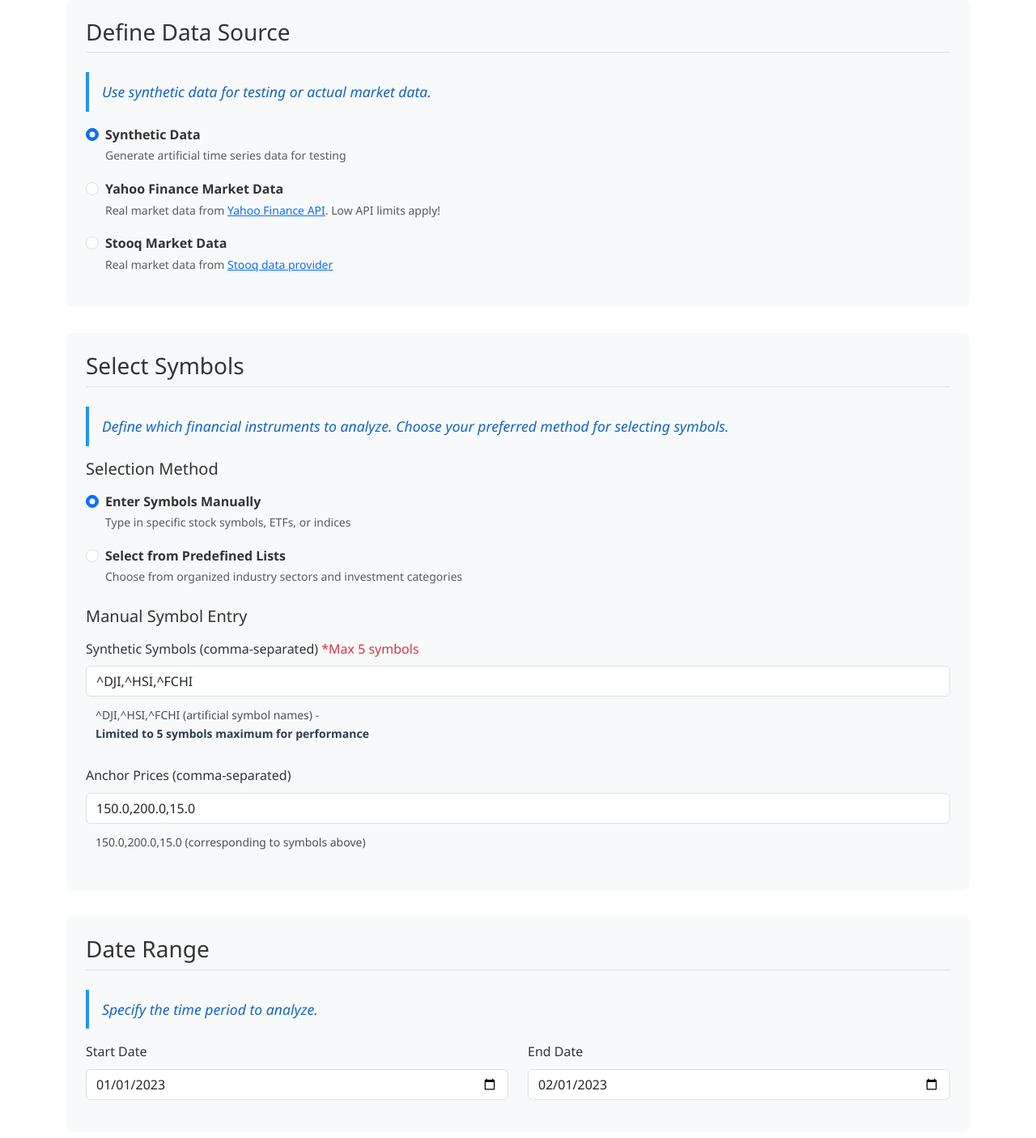
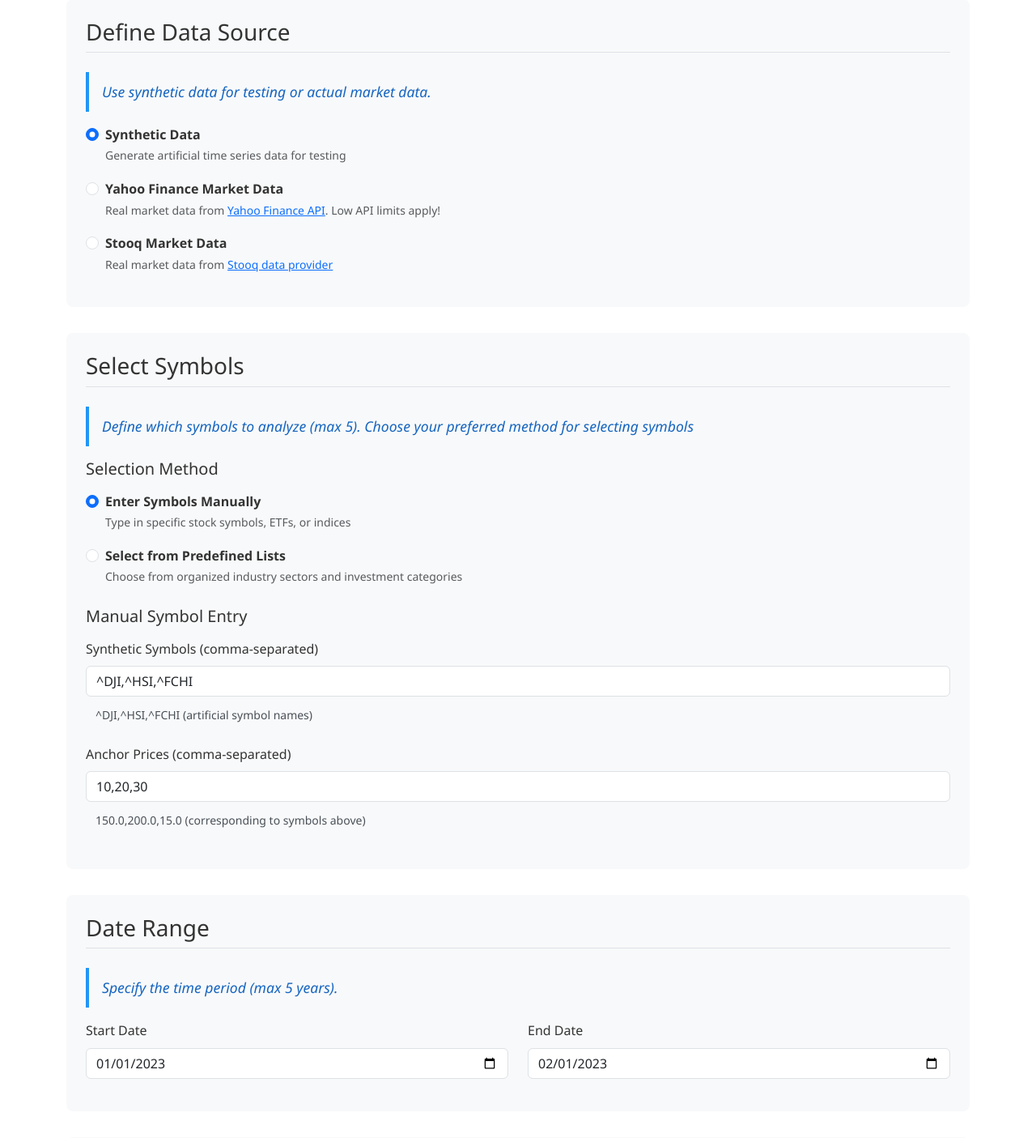
Before and after one commit to garthmortensen/timeseries-frontend, a Django app: page /analysis/ in a window 1280 px wide. Shown: the part 294-1699 px from the top of the page at 81% size. Run offline with Django 5.2, Linux system fonts and the light colour scheme; some libraries are stand-ins or nearby versions.

Commit message:
Performance: set max input values, improve pop quiz

```diff
--- a/templates/timeseries/analysis.html
+++ b/templates/timeseries/analysis.html
@@ -123,7 +123,7 @@
     <div class="form-section">
         <h3 class="section-header">Select Symbols</h3>
         <div class="guide-text">
-            Define which financial instruments to analyze. Choose your preferred method for selecting symbols.
+            Define which symbols to analyze (max 5). Choose your preferred method for selecting symbols
         </div>
 
         <!-- Symbol Selection Method -->
@@ -151,25 +151,25 @@
 
             <div id="market-params" style="display: none;">
                 <div class="mb-3">
-                    <label for="symbols" class="form-label">Symbols (comma-separated) <span class="text-danger">*Max 5 symbols</span></label>
+                    <label for="symbols" class="form-label">Symbols (comma-separated)</label>
                     <input type="text" class="form-control" id="symbols" name="symbols" value="^DJI,^HSI,^FCHI" placeholder="Enter symbols like AAPL,MSFT,GOOGL">
                     <div class="parameter-help">
-                        ^DJI,^HSI,^FCHI - <strong>Limited to 5 symbols maximum for performance</strong>
+                        ^DJI,^HSI,^FCHI
                     </div>
                 </div>
             </div>
 
             <div id="synthetic-params" style="display: block;">
                 <div class="mb-3">
-                    <label for="synthetic-symbols" class="form-label">Synthetic Symbols (comma-separated) <span class="text-danger">*Max 5 symbols</span></label>
+                    <label for="synthetic-symbols" class="form-label">Synthetic Symbols (comma-separated)</label>
                     <input type="text" class="form-control" id="synthetic-symbols" name="synthetic_symbols" value="^DJI,^HSI,^FCHI" placeholder="Enter symbols like SYM1,SYM2,SYM3">
                     <div class="parameter-help">
-                        ^DJI,^HSI,^FCHI (artificial symbol names) - <strong>Limited to 5 symbols maximum for performance</strong>
+                        ^DJI,^HSI,^FCHI (artificial symbol names)
                     </div>
                 </div>
                 <div class="mb-3">
                     <label for="synthetic-anchor-prices" class="form-label">Anchor Prices (comma-separated)</label>
-                    <input type="text" class="form-control" id="synthetic-anchor-prices" name="synthetic_anchor_prices" value="150.0,200.0,15.0" placeholder="Enter prices like 100.0,200.0,50.0">
+                    <input type="text" class="form-control" id="synthetic-anchor-prices" name="synthetic_anchor_prices" value="10,20,30" placeholder="Enter prices like 100.0,200.0,50.0">
                     <div class="parameter-help">
                         150.0,200.0,15.0 (corresponding to symbols above)
                     </div>
@@ -1128,7 +1128,7 @@
     <div class="form-section">
         <h3 class="section-header">Date Range</h3>
         <div class="guide-text">
-            Specify the time period to analyze.
+            Specify the time period (max 5 years).
         </div>
 
         <div class="row">
@@ -1205,9 +1205,9 @@
             <div class="col-md-3">
                 <div class="mb-3">
                     <label for="arima-forecast-steps" class="form-label">Forecast Steps</label>
-                    <input type="number" class="form-control" id="arima-forecast-steps" name="arima_forecast_steps" min="1" max="50" value="10">
+                    <input type="number" class="form-control" id="arima-forecast-steps" name="arima_forecast_steps" min="1" max="20" value="10">
                     <div class="parameter-help">
-                        Number of time periods to forecast into the future. Higher values (10-30) provide more detailed forecast plots but may be less reliable. Use 5-10 for daily data, 10-20 for weekly data. More than 30 steps is rarely meaningful for financial forecasting.
+                        Number of time periods to forecast into the future. Higher values (10-20) provide more detailed forecast plots but may be less reliable. Use 5-10 for daily data, 10-20 for weekly data. More than 20 steps is rarely meaningful for financial forecasting.
                     </div>
                 </div>
             </div>
@@ -1273,7 +1273,7 @@
         <div id="spillover-params" style="display: block;">
             <div class="mb-3">
                 <label for="forecast-horizon" class="form-label">Forecast Horizon</label>
-                <input type="number" class="form-control" id="forecast-horizon" name="forecast_horizon" min="1" max="10" value="3">
+                <input type="number" class="form-control" id="forecast-horizon" name="forecast_horizon" min="1" max="10" value="5">
                 <div class="parameter-help">
                     Determines how far into the future to measure spillover effects. Short horizons (1-3 periods) capture immediate contagion, longer horizons (5-10) reveal persistent interconnections. Use 1-day for high-frequency trading, 1-week for tactical allocation, 1-month for strategic portfolio decisions.
                 </div>
@@ -1449,19 +1449,19 @@ document.addEventListener('DOMContentLoaded', function() {
     const pageTitle = document.querySelector('h1.mb-4');
     const marketIntroText = document.querySelector('.guide-text[style*="font-size: 1.1em"]');
 
-    // Cycling loading messages - Statistics Pop Quiz
-    let loadingMessageInterval;
+// Cycling loading messages - Statistics Pop Quiz
+let loadingMessageInterval;
     const loadingMessages = [
         'Loading...\nQ: When was the ROC curve created?',
         'Loading...\nA: During WWII, for radar signal detection',
-        'Loading...\nQ: What does ARIMA stand for?',
-        'Loading...\nA: AutoRegressive Integrated Moving Average',
+        'Loading...\nQ: What does ARIMA tell you?',
+        'Loading...\nA: How past values and trends shape the future',
         'Loading...\nQ: Who invented the correlation coefficient?',
         'Loading...\nA: Karl Pearson in 1896',
         'Loading...\nQ: What is the Central Limit Theorem about?',
         'Loading...\nA: Sample means approach normal distribution',
-        'Loading...\nQ: What does GARCH model?',
-        'Loading...\nA: Generalized AutoRegressive Conditional Heteroskedasticity (volatility clustering)',
+        'Loading...\nQ: What does GARCH tell you?',
+        'Loading...\nA: When volatility spikes are likely to return',
         'Loading...\nQ: Who developed the Black-Scholes model?',
         'Loading...\nA: Fischer Black, Myron Scholes, and Robert Merton in 1973',
         'Loading...\nQ: What is the difference between Type I and Type II errors?',
@@ -1611,10 +1611,17 @@ document.addEventListener('DOMContentLoaded', function() {
             return;
         }
 
-        // Validate forecast horizon (max 3)
+        // Validate forecast horizon (max 10)
         const forecastHorizon = parseInt(forecastHorizonInput.value);
-        if (forecastHorizon > 3) {
-            alert('Maximum forecast horizon is 3 periods.');
+        if (forecastHorizon > 10) {
+            alert('Maximum forecast horizon is 10 periods.');
+            return;
+        }
+
+        // Validate ARIMA forecast steps (max 20)
+        const arimaForecastSteps = parseInt(document.getElementById('arima-forecast-steps').value);
+        if (arimaForecastSteps > 20) {
+            alert('Maximum ARIMA forecast steps is 20 periods.');
             return;
         }
 
```
